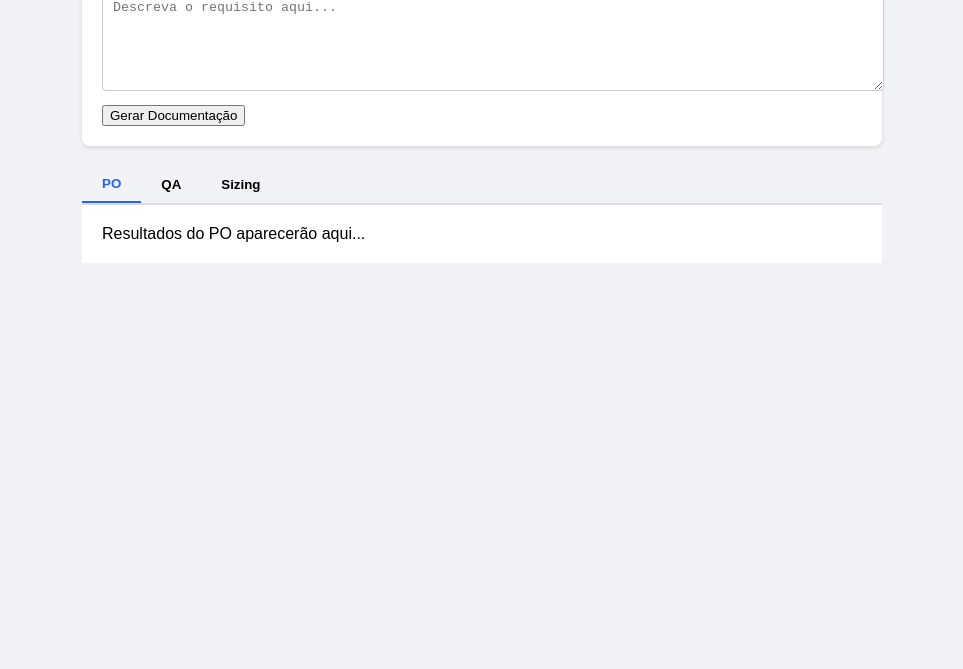
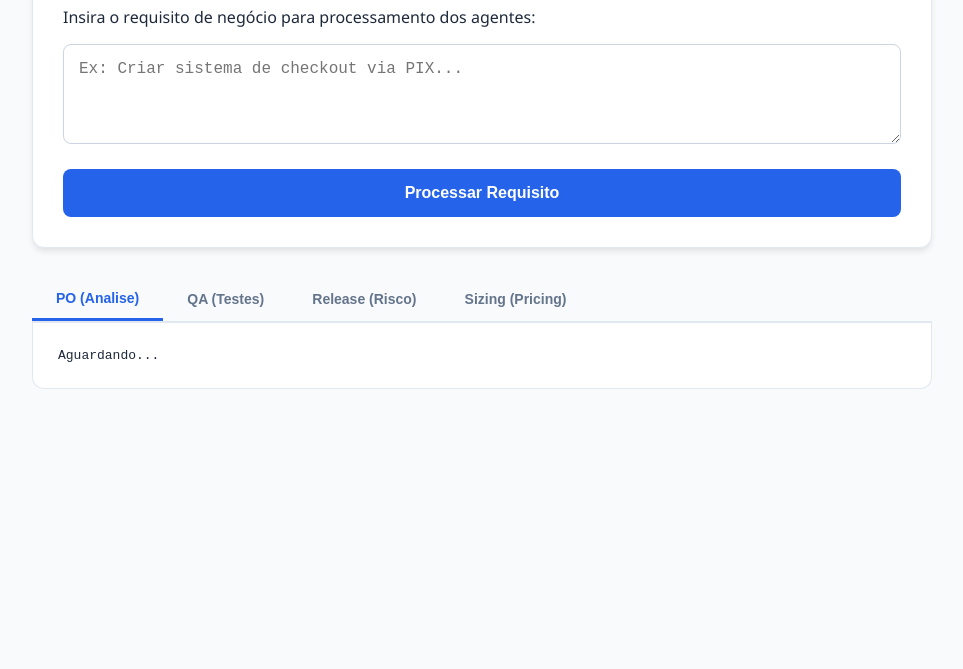
Before and after one commit to claupeoliveira-sys/operacao-ia-agentes, a website: page public/index.html in a window 1280 px wide. Shown: the part 131-800 px from the top of the page, without its empty margins (158-1121 px from the left). Drawn offline with Linux system fonts and the light colour scheme.

Commit message:
Update index.html

```diff
--- a/public/index.html
+++ b/public/index.html
@@ -5,81 +5,92 @@
     <link rel="icon" href="data:,">
     <title>SaaS Agentes IA</title>
     <style>
-        body { font-family: sans-serif; max-width: 800px; margin: auto; padding: 20px; background: #f0f2f5; }
-        .card { background: white; padding: 20px; border-radius: 8px; box-shadow: 0 2px 4px rgba(0,0,0,0.1); }
-        textarea { width: 100%; height: 80px; margin-bottom: 10px; border: 1px solid #ccc; border-radius: 4px; padding: 10px; }
-        #error-box { display: none; background: #ffebee; color: #c62828; padding: 15px; border-radius: 4px; margin-bottom: 20px; border: 1px solid #ef9a9a; }
-        .tabs { display: flex; margin-top: 20px; border-bottom: 2px solid #ddd; }
-        .tab { padding: 10px 20px; cursor: pointer; border: none; background: none; font-weight: bold; }
-        .tab.active { color: #2563eb; border-bottom: 2px solid #2563eb; }
-        .content { display: none; padding: 20px; background: white; white-space: pre-wrap; }
+        body { font-family: 'Segoe UI', sans-serif; max-width: 900px; margin: auto; padding: 20px; background: #f8fafc; color: #1e293b; }
+        .card { background: white; padding: 30px; border-radius: 12px; box-shadow: 0 4px 6px -1px rgba(0,0,0,0.1); border: 1px solid #e2e8f0; }
+        textarea { width: 100%; height: 100px; padding: 15px; border-radius: 8px; border: 1px solid #cbd5e1; margin-bottom: 20px; font-size: 16px; box-sizing: border-box;}
+
+        /* Estilo do Botão e Spinner */
+        #btn-gerar { background: #2563eb; color: white; padding: 15px 30px; border: none; border-radius: 8px; cursor: pointer; font-weight: bold; width: 100%; font-size: 16px; display: flex; justify-content: center; align-items: center; gap: 10px; }
+        #btn-gerar:disabled { background: #94a3b8; cursor: not-allowed; }
+        .spinner { width: 20px; height: 20px; border: 3px solid rgba(255,255,255,0.3); border-radius: 50%; border-top-color: #fff; animation: spin 1s ease-in-out infinite; display: none; }
+        @keyframes spin { to { transform: rotate(360deg); } }
+
+        /* Abas */
+        .tabs { display: flex; margin-top: 30px; border-bottom: 2px solid #e2e8f0; }
+        .tab { padding: 12px 24px; cursor: pointer; border: none; background: none; font-weight: 600; color: #64748b; font-size: 14px; }
+        .tab.active { color: #2563eb; border-bottom: 3px solid #2563eb; }
+        .content { display: none; padding: 25px; background: white; border-radius: 0 0 12px 12px; border: 1px solid #e2e8f0; border-top: none; white-space: pre-wrap; font-family: monospace; }
         .content.active { display: block; }
-        #loading { display: none; color: #2563eb; font-weight: bold; }
     </style>
 </head>
 <body>
 
     <div class="card">
-        <h1>Esteira de Operações IA</h1>
-        <div id="error-box"></div>
-        <textarea id="requisito" placeholder="Descreva o requisito aqui..."></textarea>
-        <button onclick="gerar()" id="btn">Gerar Documentação</button>
-        <p id="loading">⏳ Agentes trabalhando... aguarde.</p>
+        <h1>🚀 Esteira Operacional IA</h1>
+        <p>Insira o requisito de negócio para processamento dos agentes:</p>
+        <textarea id="requisito" placeholder="Ex: Criar sistema de checkout via PIX..."></textarea>
+
+        <button id="btn-gerar" onclick="gerar()">
+            <div class="spinner" id="loader"></div>
+            <span id="btn-text">Processar Requisito</span>
+        </button>
     </div>
 
     <div class="tabs">
-        <button class="tab active" onclick="verTab('po')">PO</button>
-        <button class="tab" onclick="verTab('qa')">QA</button>
-        <button class="tab" onclick="verTab('sizing')">Sizing</button>
+        <button class="tab active" onclick="verTab(event, 'po')">PO (Analise)</button>
+        <button class="tab" onclick="verTab(event, 'qa')">QA (Testes)</button>
+        <button class="tab" onclick="verTab(event, 'rm')">Release (Risco)</button>
+        <button class="tab" onclick="verTab(event, 'sizing')">Sizing (Pricing)</button>
     </div>
 
-    <div id="po" class="content active">Resultados do PO aparecerão aqui...</div>
-    <div id="qa" class="content">Resultados do QA aparecerão aqui...</div>
-    <div id="sizing" class="content">Sizing aparecerão aqui...</div>
+    <div id="po" class="content active">Aguardando...</div>
+    <div id="qa" class="content">Aguardando...</div>
+    <div id="rm" class="content">Aguardando...</div>
+    <div id="sizing" class="content">Aguardando...</div>
 
     <script>
         async function gerar() {
-            const req = document.getElementById('requisito').value;
-            const errorBox = document.getElementById('error-box');
-            const btn = document.getElementById('btn');
-            const loading = document.getElementById('loading');
+            const reqText = document.getElementById('requisito').value;
+            const btn = document.getElementById('btn-gerar');
+            const loader = document.getElementById('loader');
+            const btnText = document.getElementById('btn-text');
 
-            if (!req) return alert("Digite algo!");
+            if (!reqText) return alert("Por favor, digite um requisito!");
 
-            // Limpeza inicial
-            errorBox.style.display = 'none';
+            // Iniciar Loading
             btn.disabled = true;
-            loading.style.display = 'block';
+            loader.style.display = 'inline-block';
+            btnText.innerText = 'Agentes em reunião...';
 
             try {
                 const response = await fetch('/api/processar', {
                     method: 'POST',
                     headers: { 'Content-Type': 'application/json' },
-                    body: JSON.stringify({ requisito: req })
+                    body: JSON.stringify({ requisito: reqText })
                 });
 
                 const data = await response.json();
-
-                if (!response.ok) throw new Error(data.error || "Erro desconhecido no servidor.");
+                if (!response.ok) throw new Error(data.error);
 
                 document.getElementById('po').innerText = data.po;
                 document.getElementById('qa').innerText = data.qa;
+                document.getElementById('rm').innerText = data.rm;
                 document.getElementById('sizing').innerText = data.sizing;
 
             } catch (err) {
-                errorBox.innerText = "❌ ERRO: " + err.message;
-                errorBox.style.display = 'block';
+                alert("Erro: " + err.message);
             } finally {
                 btn.disabled = false;
-                loading.style.display = 'none';
+                loader.style.display = 'none';
+                btnText.innerText = 'Processar Requisito';
             }
         }
 
-        function verTab(id) {
+        function verTab(evt, id) {
             document.querySelectorAll('.content').forEach(c => c.classList.remove('active'));
             document.querySelectorAll('.tab').forEach(t => t.classList.remove('active'));
             document.getElementById(id).classList.add('active');
-            event.currentTarget.classList.add('active');
+            evt.currentTarget.classList.add('active');
         }
     </script>
 </body>
```
